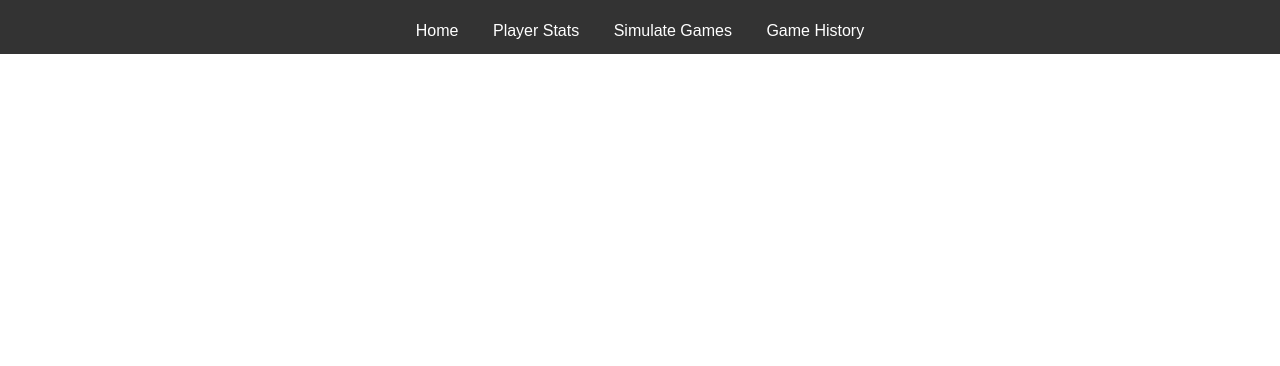
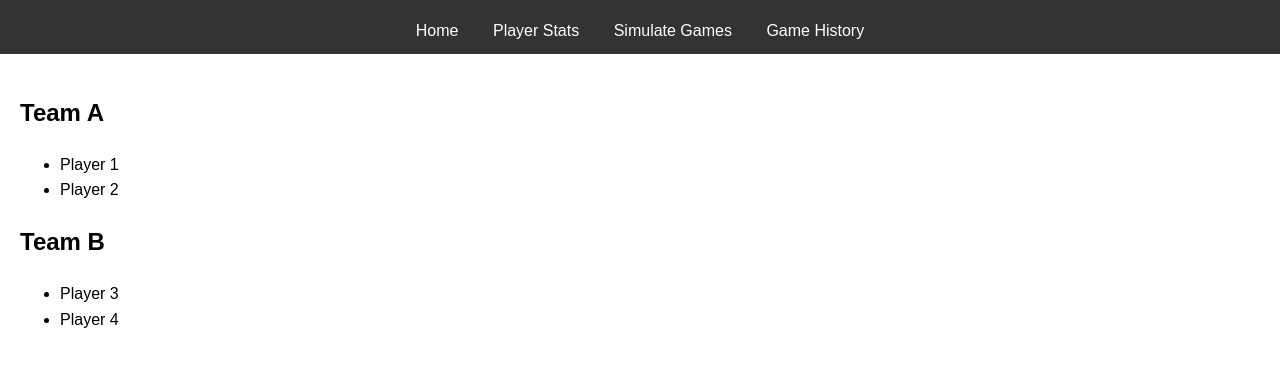
Before and after one commit to mitchmarns/hockey, a plain HTML site: page teams.html in a window 1280 px wide. Shown: the part 86-452 px from the top of the page. Drawn offline with Linux system fonts and the light colour scheme.

Commit message:
Update teams.html

```diff
--- a/teams.html
+++ b/teams.html
@@ -21,6 +21,6 @@
       <!-- Team rosters will be dynamically loaded here -->
     </div>
   </main>
-  <script src="scripts/teams.js"></script>
+  <script src="teams.js"></script>
 </body>
 </html>
```
